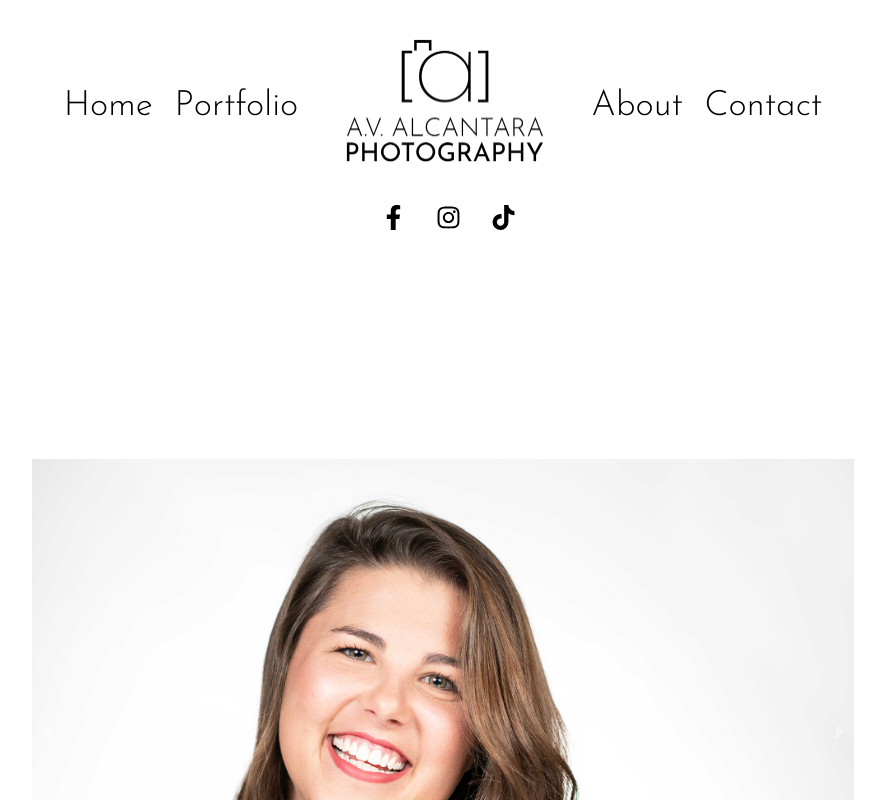
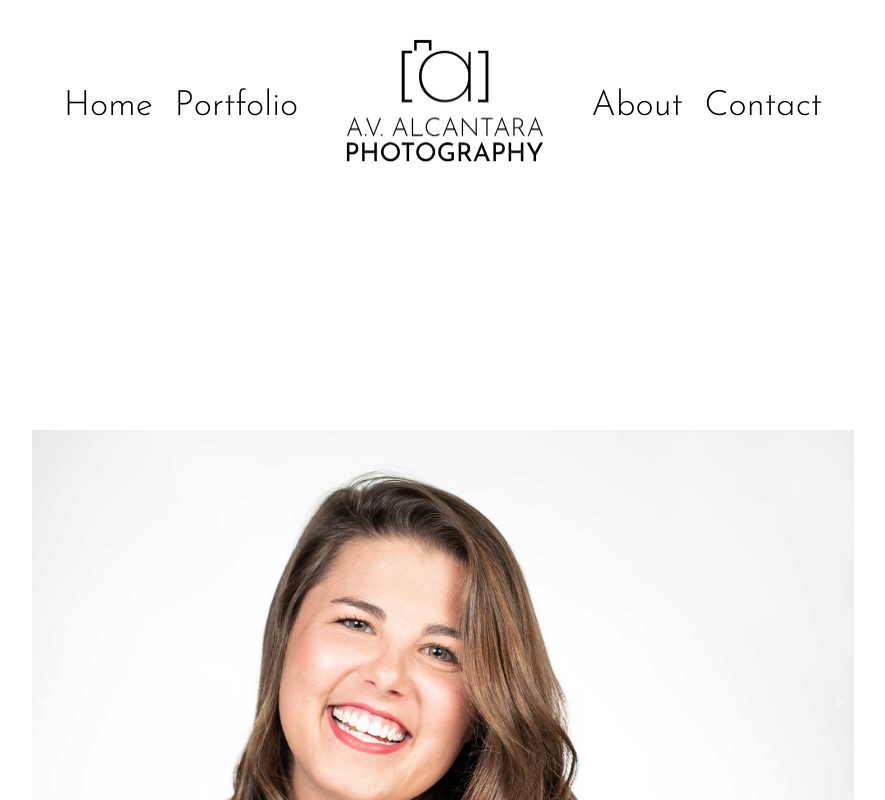
Before and after one commit to adamalcantara/avalcantaraphotography, a React (Create React App) app: page / in a window 1280 px wide. Shown: the top 800 px of the page, without its empty margins (197-1082 px from the left). Built offline with nearby package versions, Linux system fonts and the light colour scheme.

Commit message:
Removing social bar from navigation for now

```diff
--- a/src/Components/Navbar/Navbar.js
+++ b/src/Components/Navbar/Navbar.js
@@ -64,11 +64,11 @@ class Navbar extends Component {
                     <li><Link to="/contact" className="menuitem staticmenu">Contact</Link></li>
                 </ul>
 
-                <ul id="socialnav">
+                {/* <ul id="socialnav">
                     <a href="https://fb.me/avalcantaraphotography" target="_blank" rel="noopener noreferrer"><FaFacebookF className='socialicon'/></a>
                     <a href="https://www.instagram.com/avalcantaraphotography/" target="_blank" rel='noopener noreferrer'><FaInstagram className='socialicon'/></a>
                     <a href="https://vm.tiktok.com/ZTda9nxjm/" target="_blank" rel="noopener noreferrer"><FaTiktok className='socialicon'/></a>
-                </ul>
+                </ul> */}
             </div>
         </div>
         )
```
